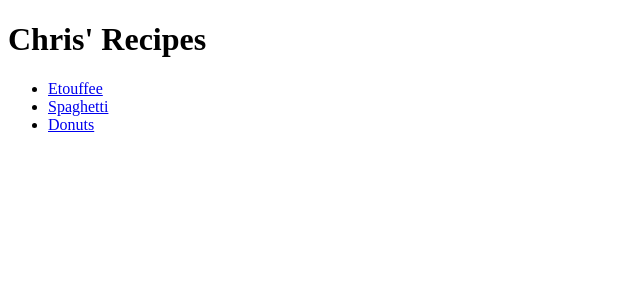
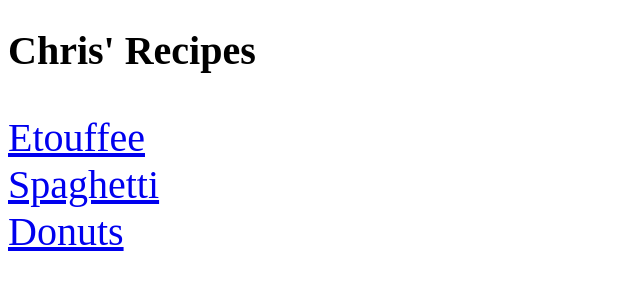
Before and after one commit to roof0x/odin-recipes, a plain HTML site: page index.html in a window 1280 px wide. Shown: the whole page, without its empty margins (0-640 px from the left). Drawn offline with Linux system fonts and the light colour scheme.

Commit message:
add universal css selectors

```diff
--- a/styles.css
+++ b/styles.css
@@ -1,3 +1,10 @@
+*   {
+    padding: 0;
+    margin: ;
+    font-size: 40px;
+    box-sizing: border-box;
+}
+
 .pic {
     height: auto;
     width: 15%;
```
